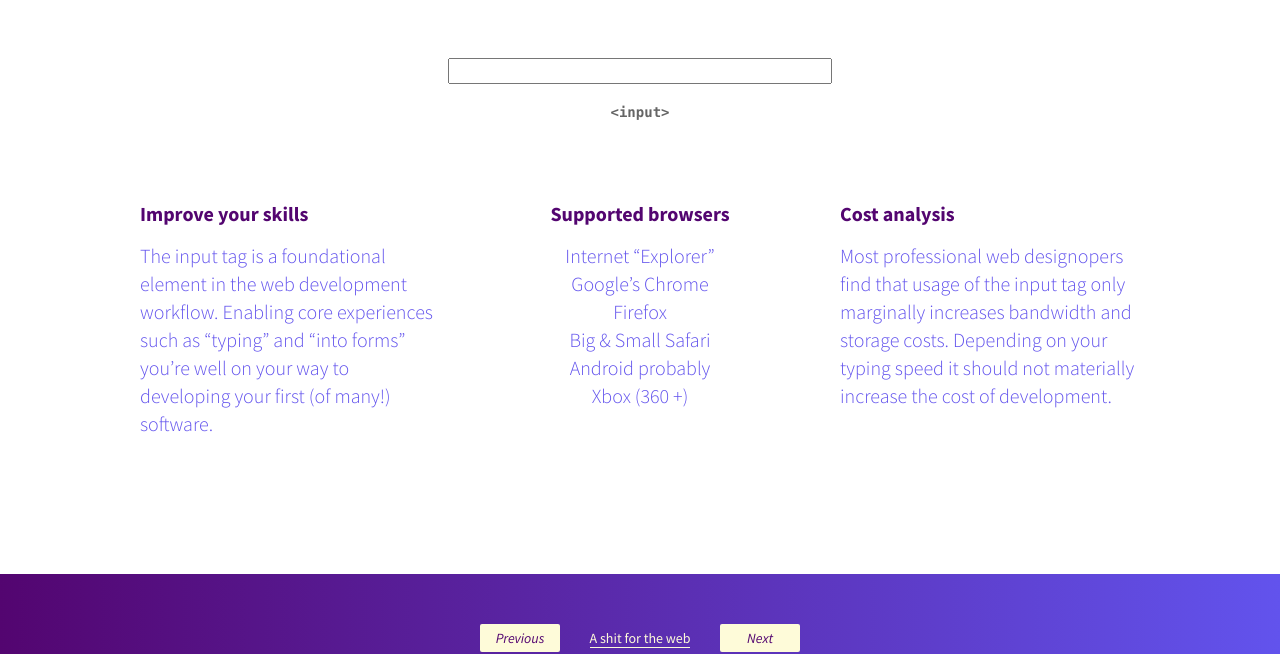
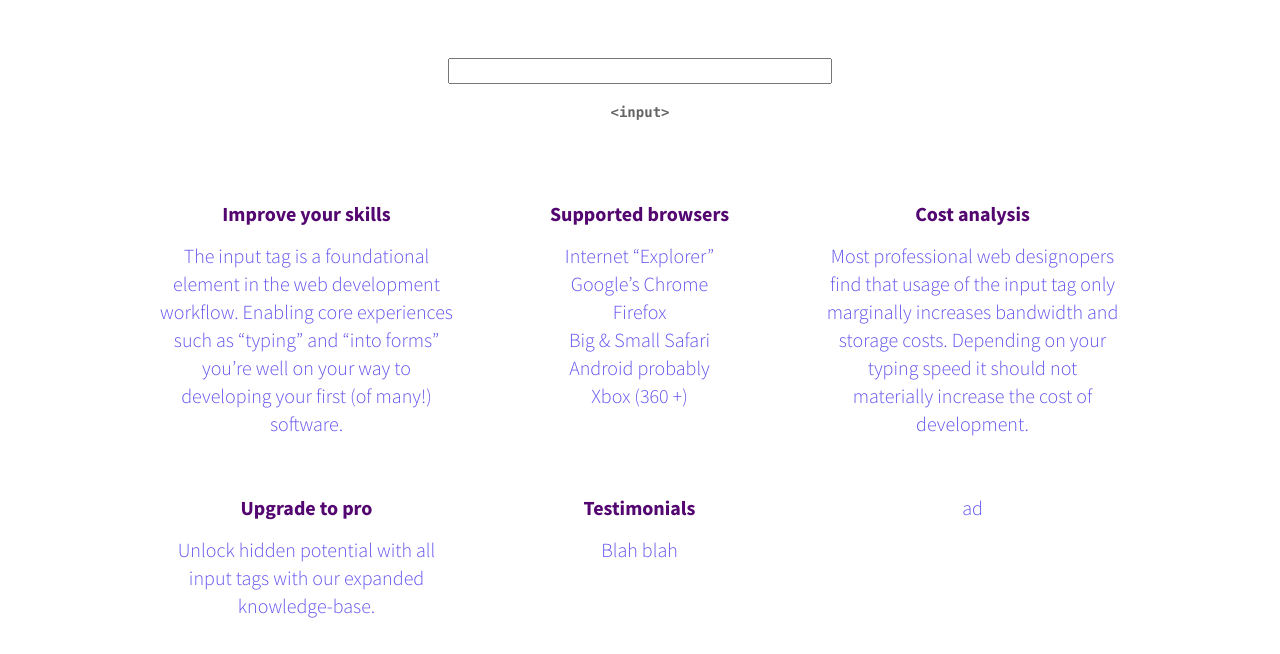
Before and after one commit to sftw/core, a website: page preview/index.html in a window 1280 px wide. Shown: the part 147-801 px from the top of the page. Drawn offline with Linux system fonts and the light colour scheme.

Commit message:
More columns

```diff
--- a/preview/index.html
+++ b/preview/index.html
@@ -66,6 +66,17 @@
         <h3>Cost analysis</h3>
         <p>Most professional web designopers find that usage of the input tag only marginally increases bandwidth and storage costs. Depending on your typing speed it should not materially increase the cost of development.</p>
       </section>
+      <section>
+        <h3>Upgrade to pro</h3>
+        <p>Unlock hidden potential with all input tags with our expanded knowledge-base.</p>
+      </section>
+      <section>
+        <h3>Testimonials</h3>
+        <p>Blah blah</p>
+      </section>
+      <section>
+        <p>ad</p>
+      </section>
     </div>
 
     <div id="webring">
--- a/src/scss/sftw-core.scss
+++ b/src/scss/sftw-core.scss
@@ -187,19 +187,10 @@ h3 {
     padding: 0;
 
     & > section {
-      width: 40%;
+      width: 33.3%;
       float: left;
-
-      &:first-child {
-        padding-right: 10%;
-      }
-      &:nth-child(2) {
-        width: 20%;
-        text-align: center;
-      }
-      &:nth-child(3) {
-        padding-left: 10%;
-      }
+      padding: 0 2%;
+      text-align: center;
     }
   }
 
```
Also changed, not shown: css/sftw-core.css.
